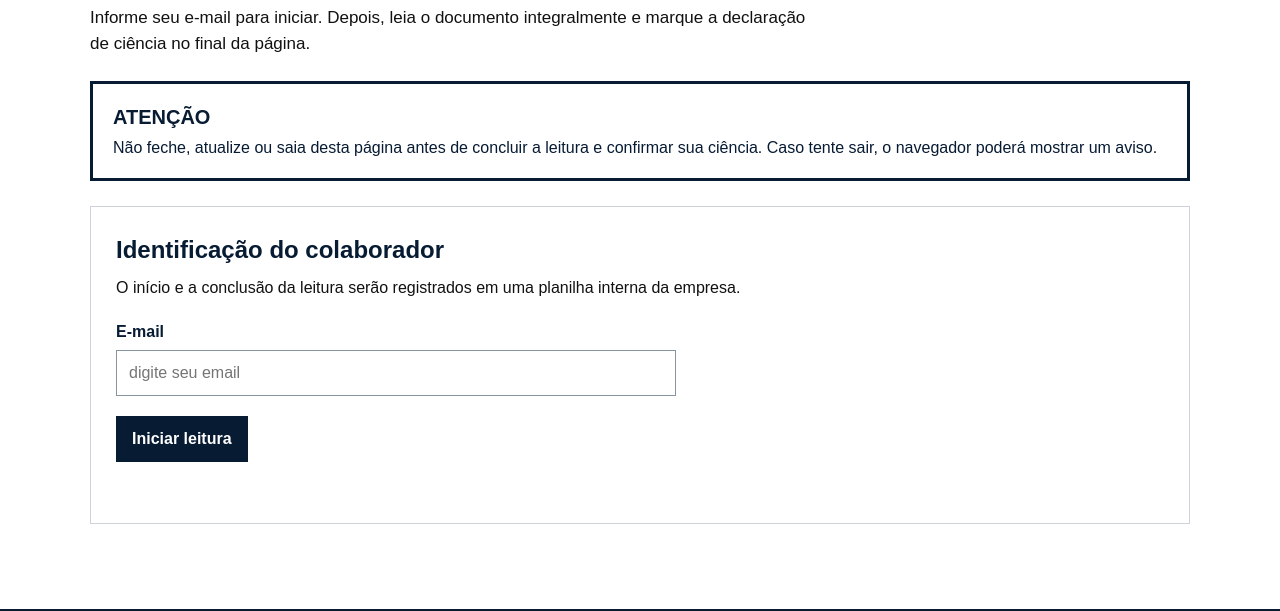
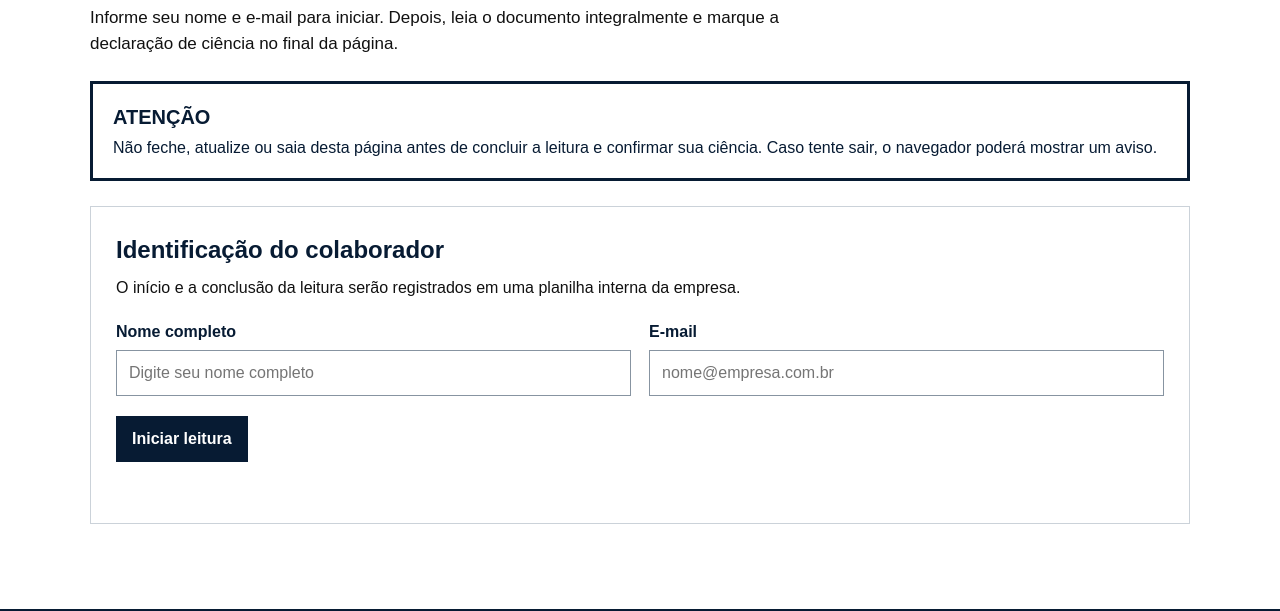
Before and after one commit to rrocinanterh-rgb/codigodeeticarocinante, a plain HTML site: page index.html in a window 1280 px wide. Shown: the part 203-814 px from the top of the page. Drawn offline with Linux system fonts and the light colour scheme.

Commit message:
Add files via upload

```diff
--- a/index.html
+++ b/index.html
@@ -25,8 +25,8 @@
     <section class="introducao">
       <h1>Código de Ética</h1>
       <p>
-        Informe seu e-mail para iniciar. Depois, leia o documento integralmente
-        e marque a declaração de ciência no final da página.
+        Informe seu nome e e-mail para iniciar. Depois, leia o documento
+        integralmente e marque a declaração de ciência no final da página.
       </p>
     </section>
 
@@ -46,7 +46,21 @@
       </p>
 
       <form id="identification-form">
-        <div class="campos campo-unico">
+        <div class="campos">
+          <label>
+            <span>Nome completo</span>
+            <input
+              id="employee-name"
+              name="nome"
+              type="text"
+              autocomplete="name"
+              minlength="3"
+              maxlength="150"
+              placeholder="Digite seu nome completo"
+              required
+            >
+          </label>
+
           <label>
             <span>E-mail</span>
             <input
@@ -55,7 +69,7 @@
               type="email"
               autocomplete="email"
               maxlength="150"
-              placeholder="digite seu email"
+              placeholder="nome@empresa.com.br"
               required
             >
           </label>
--- a/script.js
+++ b/script.js
@@ -7,6 +7,7 @@
 
   const identificationSection = document.querySelector("#identification-section");
   const identificationForm = document.querySelector("#identification-form");
+  const employeeNameInput = document.querySelector("#employee-name");
   const employeeEmailInput = document.querySelector("#employee-email");
   const startButton = document.querySelector("#start-button");
   const startMessage = document.querySelector("#start-message");
@@ -23,6 +24,7 @@
   let readingConfirmed = false;
   let visibleSeconds = 0;
   let sessionId = "";
+  let employeeName = "";
   let employeeEmail = "";
 
   function createSessionId() {
@@ -43,7 +45,7 @@
     const data = new URLSearchParams({
       evento: eventName,
       sessao: sessionId,
-      nome: "",
+      nome: employeeName,
       identificacao: employeeEmail,
       tempo: String(visibleSeconds),
       versao: DOCUMENT_VERSION
@@ -67,7 +69,7 @@
       "ATENÇÃO!\n\n" +
       "Não feche, atualize ou saia desta página antes de concluir a leitura " +
       "integral do Código de Ética.\n\n" +
-      "Primeiro, informe seu e-mail para iniciar."
+      "Primeiro, informe seu nome e e-mail para iniciar."
     );
   }, 300);
 
@@ -84,6 +86,7 @@
       return;
     }
 
+    employeeName = employeeNameInput.value.trim();
     employeeEmail = employeeEmailInput.value.trim().toLowerCase();
     sessionId = createSessionId();
 
@@ -96,12 +99,13 @@
       await sendRegistration("abertura");
 
       readingStarted = true;
+      employeeNameInput.disabled = true;
       employeeEmailInput.disabled = true;
       identificationSection.hidden = true;
       documentSection.hidden = false;
       confirmationSection.hidden = false;
       employeeSummary.textContent =
-        "Leitura iniciada com o e-mail " + employeeEmail + ".";
+        "Leitura iniciada por " + employeeName + " (" + employeeEmail + ").";
 
       documentSection.scrollIntoView({ behavior: "smooth", block: "start" });
     } catch (error) {
@@ -142,8 +146,8 @@
 
       window.alert(
         "LEITURA CONFIRMADA!\n\n" +
-        "Sua confirmação foi registrada! " +
-        "Agora essa página pode ser fechada."
+        "Sua confirmação foi registrada na planilha da empresa. " +
+        "Agora esta página pode ser fechada."
       );
     } catch (error) {
       confirmButton.disabled = false;
--- a/styles.css
+++ b/styles.css
@@ -127,10 +127,6 @@ body {
   grid-template-columns: 1fr 1fr;
   gap: 18px;
   margin: 20px 0;
-}
-
-.campos.campo-unico {
-  grid-template-columns: minmax(0, 560px);
 }
 
 .campos label span {
```
Also changed, not shown: 1 other file.
